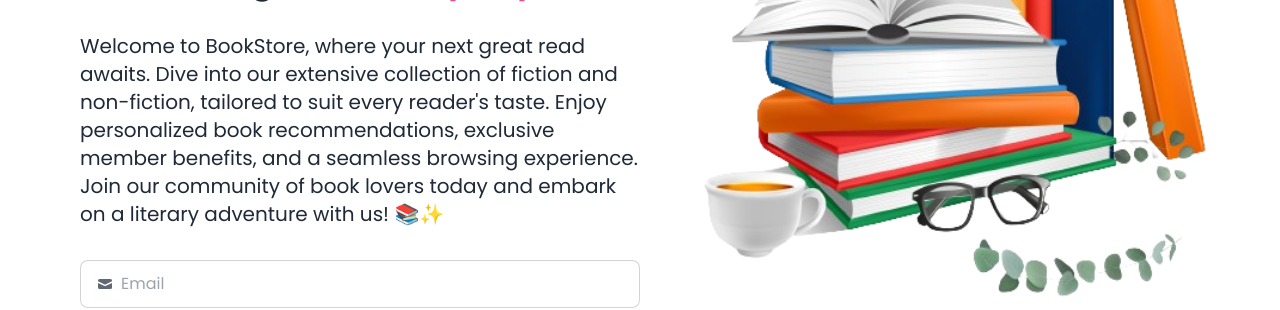
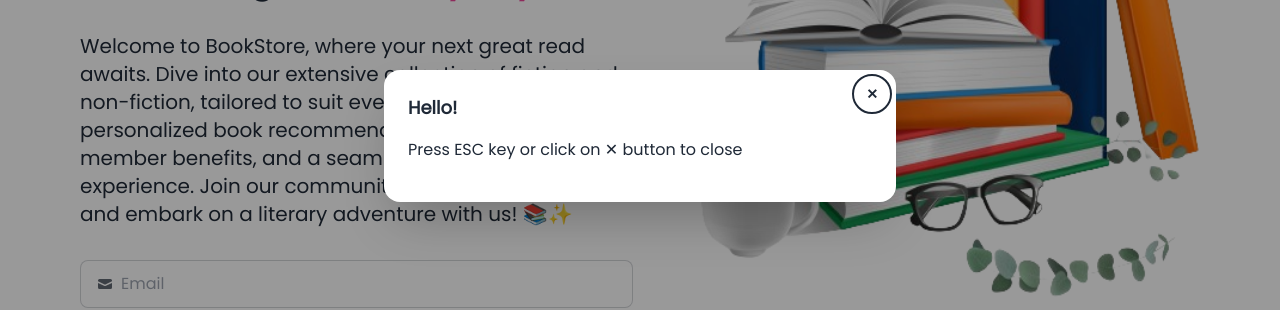
Before and after one commit to vrundanawal/BookStore-App--MERN, a React (Vite) app in the folder FrontEnd/: page / in a window 1280 px wide. Both pictures are taken after a click on the link "Login". Shown: the part 264-574 px from the top of the page. Built offline with nearby package versions, Linux system fonts and the light colour scheme.

Commit message:
created login component and modal with daisy ui

```diff
--- /dev/null
+++ b/FrontEnd/src/components/Login.jsx
@@ -0,0 +1,22 @@
+import React from 'react';
+
+const Login = () => {
+  return (
+    <>
+      <dialog id="my_modal_3" className="modal">
+        <div className="modal-box">
+          <form method="dialog">
+            {/* if there is a button in form, it will close the modal */}
+            <button className="btn btn-sm btn-circle btn-ghost absolute right-2 top-2">
+              ✕
+            </button>
+          </form>
+          <h3 className="font-bold text-lg">Hello!</h3>
+          <p className="py-4">Press ESC key or click on ✕ button to close</p>
+        </div>
+      </dialog>
+    </>
+  );
+};
+
+export default Login;
--- a/FrontEnd/src/components/Navbar.jsx
+++ b/FrontEnd/src/components/Navbar.jsx
@@ -1,4 +1,5 @@
 import React, { useEffect, useState } from 'react';
+import Login from './Login';
 
 const Navbar = () => {
   //changing the theme of the website
@@ -145,9 +146,15 @@
               </svg>
             </label>
             <div>
-              <a className="bg-black text-white py-2 px-3 rounded-md hover:bg-slate-800 duration-300 cursor-pointer">
+              <a
+                className="bg-black text-white py-2 px-3 rounded-md hover:bg-slate-800 duration-300 cursor-pointer"
+                onClick={() =>
+                  document.getElementById('my_modal_3').showModal()
+                }
+              >
                 Login
               </a>
+              <Login />
             </div>
           </div>
         </div>
```
